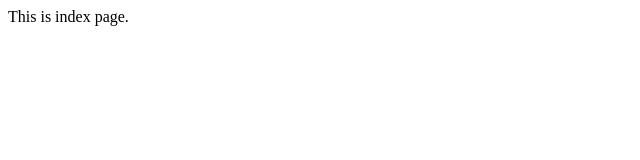
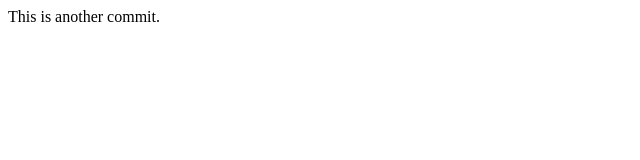
Before and after one commit to luyendh-fpt/demo-git-again-again, a plain HTML site: page page/index.html in a window 1280 px wide. Shown: the full height of the page, 0-640 px from the left. Drawn offline with Linux system fonts and the light colour scheme.

Commit message:
I am making conflict.

```diff
--- a/page/index.html
+++ b/page/index.html
@@ -5,6 +5,6 @@
     <title>Title</title>
 </head>
 <body>
-    This is index page.
+ This is another commit.
 </body>
 </html>
```
